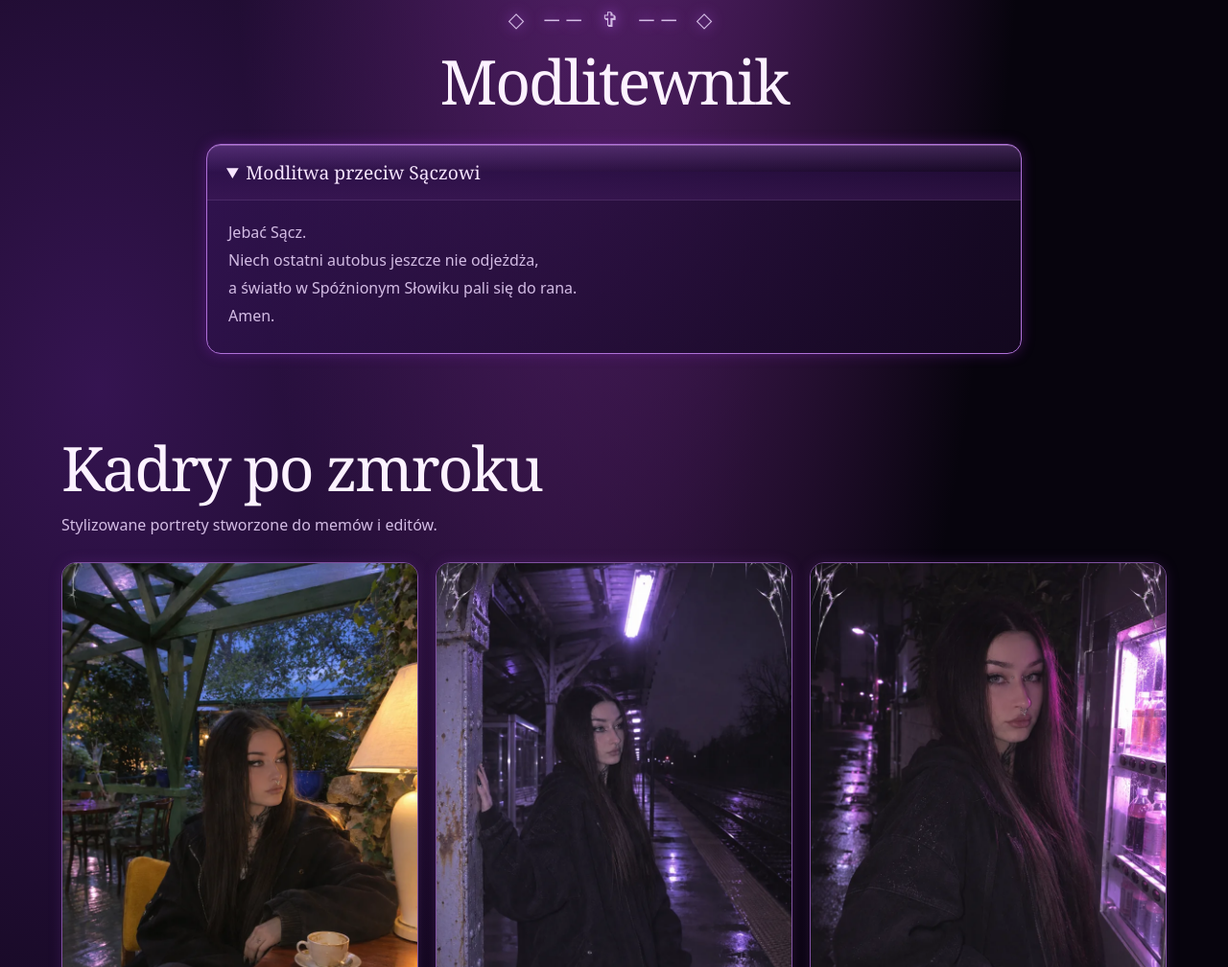
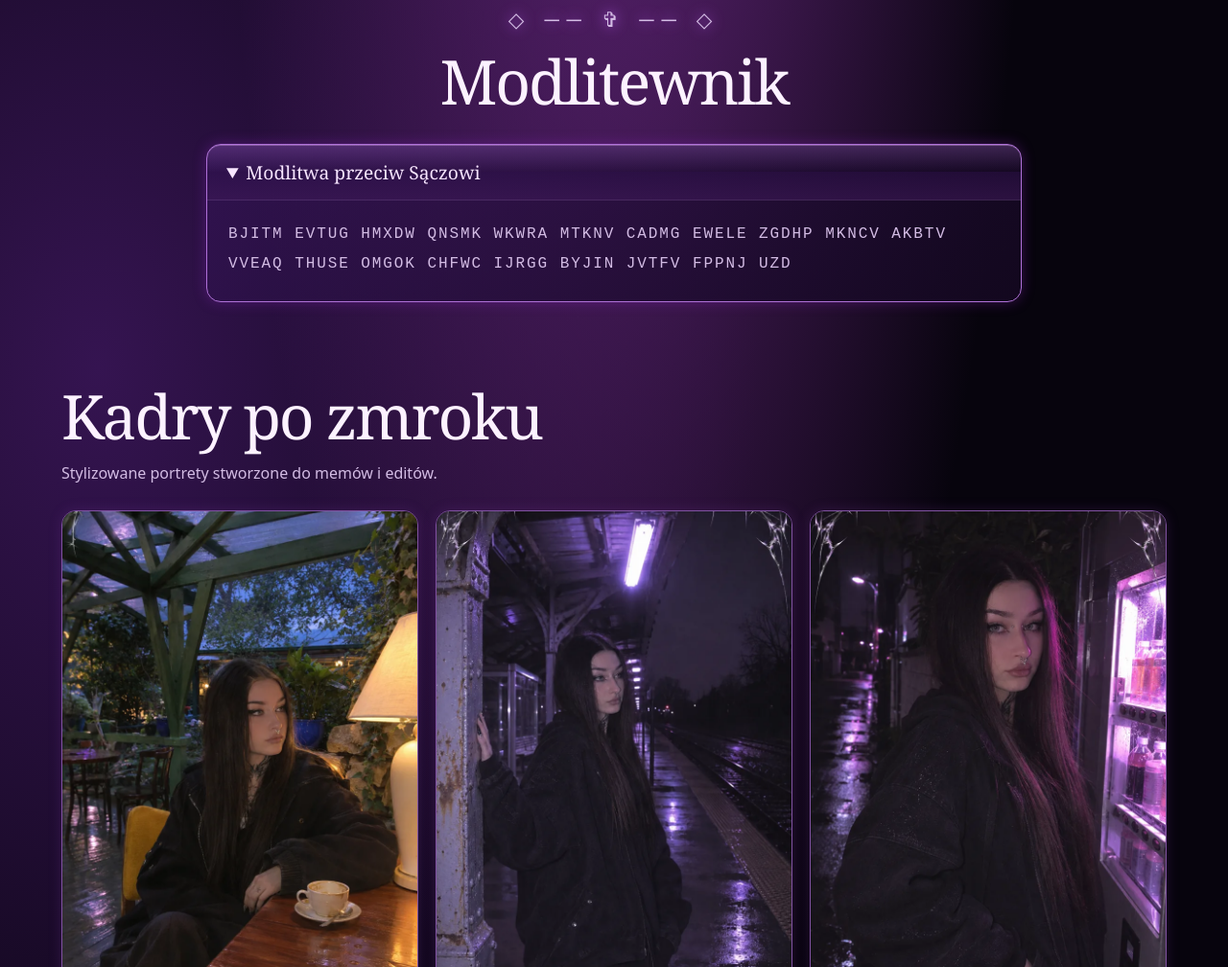
Before and after one commit to PlatynowyMarson/dominika-anastazja-modlitewnik, a plain HTML site: page index.html in a window 1280 px wide. Shown: the part 847-1855 px from the top of the page at 96% size. Drawn offline with Linux system fonts and the light colour scheme.

Commit message:
Zaktualizuj modlitwę o Sączu szyfrogramem Enigmy

```diff
--- a/index.html
+++ b/index.html
@@ -40,7 +40,7 @@
       </header>
       <details class="prayer" open>
         <summary>Modlitwa przeciw Sączowi</summary>
-        <p>Jebać Sącz.<br>Niech ostatni autobus jeszcze nie odjeżdża,<br>a światło w Spóźnionym Słowiku pali się do rana.<br>Amen.</p>
+        <p><code aria-label="Szyfrogram Enigmy" style="overflow-wrap:anywhere;letter-spacing:.12em">BJITM EVTUG HMXDW QNSMK WKWRA MTKNV CADMG EWELE ZGDHP MKNCV AKBTV VVEAQ THUSE OMGOK CHFWC IJRGG BYJIN JVTFV FPPNJ UZD</code></p>
       </details>
     </section>
     <section id="galeria" class="gallery" aria-labelledby="gallery-title">
```
